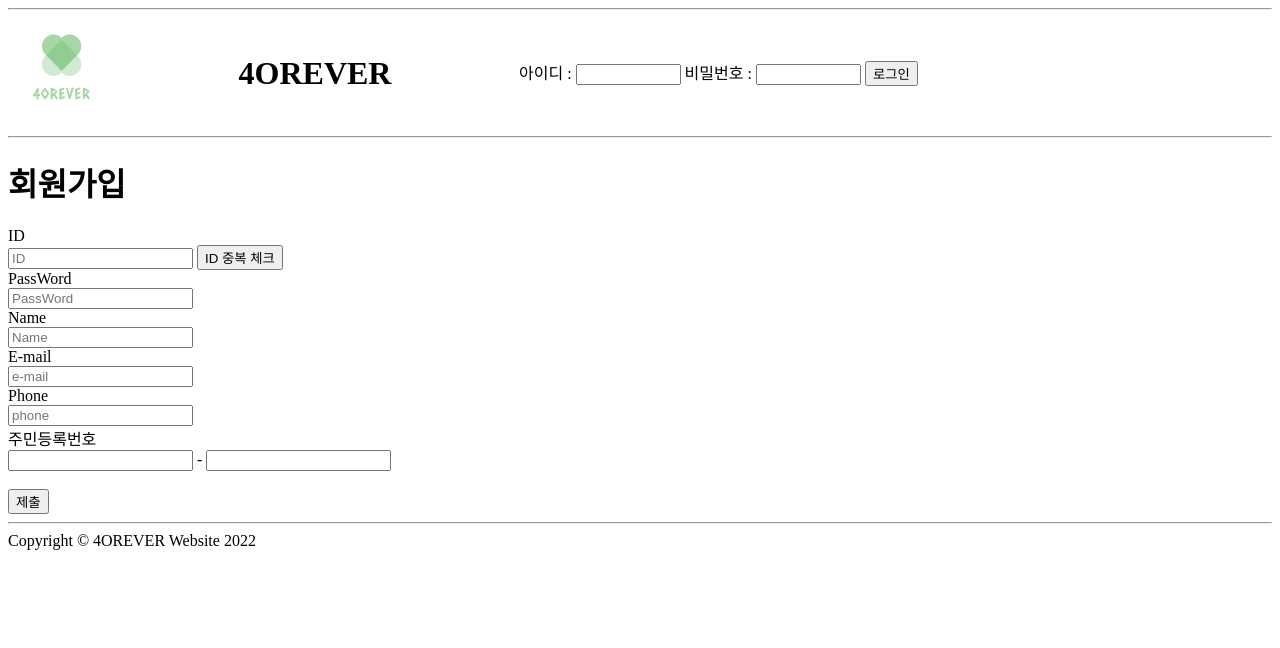
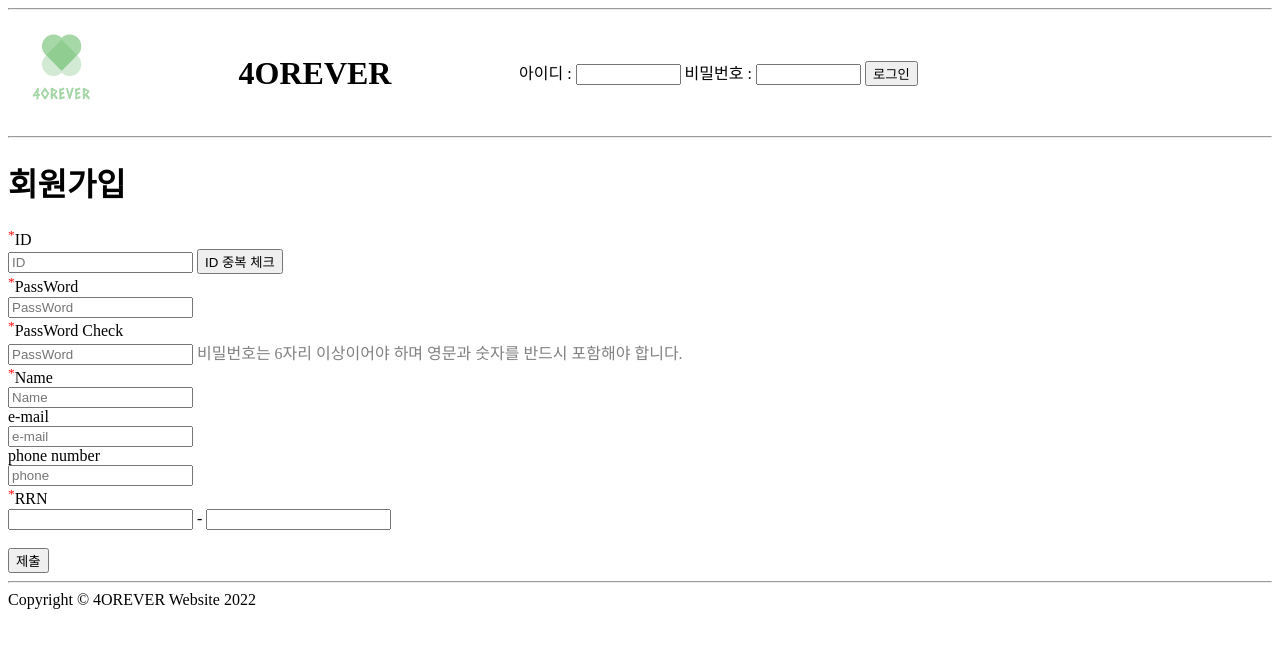
Before and after one commit to ooyniz/4OREVER, a Java web app: page /mem_views/mem_join.jsp in a window 1280 px wide. Shown: the top 648 px of the page. Run offline with Tomcat 11, a stand-in JSP engine, Linux system fonts and the light colour scheme.

Commit message:
[Design] 회원 가입 수정

```diff
--- a/P01_MEMBER/src/main/webapp/mem_views/mem_join.jsp
+++ b/P01_MEMBER/src/main/webapp/mem_views/mem_join.jsp
@@ -6,54 +6,69 @@
 <meta charset="UTF-8">
 <title>4OREVER :: 회원가입</title>
 <style>
-
+#important {
+	color: red;
+}
 </style>
-
-</head>
 <body>
-	<% //parameter
+	<%
+	//parameter
 	/**
-	* @param userID 로그인하는 유저 아이디 from join.jsp
-	* @param userPW 로그인하는 유저 비밀번호 from join.jsp
-	* @param userName 로그인하는 유저 이름 from join.jsp
-	* @param userMail 로그인하는 유저 이메일 from join.jsp
-	* @param userPhone 로그인하는 유저 전화번호 from join.jsp
-	* @param userRRN 로그인하는 유저 주민등록번호 from join.jsp
+	* @param userID 로그인하는 유저 아이디 to member_dao.jsp
+	* @param userPW 로그인하는 유저 비밀번호 to member_dao.jsp
+	* @param userName 로그인하는 유저 이름 to member_dao.jsp
+	* @param userMail 로그인하는 유저 이메일 to member_dao.jsp
+	* @param userPhone 로그인하는 유저 전화번호 to member_dao.jsp
+	* @param userRRN 로그인하는 유저 주민등록번호 to member_dao.jsp
 	* @return
 	*/
-	 %>
+	%>
 	<hr>
-	<!-- Start of header -->
-	<%@ include file="../header.jsp"%>
-	<!-- End of header -->
+	<!-- header 시작 -->
+	<header>
+		<!-- include file="../header.jsp" 시작 -->
+		<%@ include file="../header.jsp"%>
+		<!-- include file="../header.jsp" 끝 -->
 
-	<!-- Start of nav -->
-	<nav>
+	</header>
+	<!-- header 끝 -->
 
-	</nav>
-	<!-- End of nav -->
+	<!-- nav 시작 -->
+	<nav></nav>
+	<!-- nav 끝 -->
+
 	<h1>회원가입</h1>
-	<form method="post" action="./member_dao.jsp">
-		<label>ID</label><br>
-		<input type="text" placeholder = "ID" name="userID" maxlength = "20">
-		<input type="submit" value= "ID 중복 체크"><br>
-		<label>PassWord</label><br>
-		<input type="password" placeholder = "PassWord" name="userPW" maxlength = "20"><br>
-		<label>Name</label><br>
-		<input type="text" placeholder = "Name" name="userName" maxlength = "20"><br>
-		<label>E-mail</label><br>
-		<input type="email" placeholder = "e-mail" name="userMail" maxlength = "20"><br>
-		<label>Phone</label><br>
-		<input type="text" placeholder = "phone" name="userPhone" maxlength = "20"><br>
-		<label>주민등록번호</label><br>
-		<input type="text" name="userRRN" maxlength = "20"> -
-		<input type="password" name="userRRN" maxlength = "20"><br><br>
-		<input type="button" value= "제출"><br>
-	</form>
 
+	<!-- 회원가입 시작 -->
+	<div>
+		<form method="post" action="./member_dao.jsp">
+			<sup id="important">*</sup>ID<br> <input type="text"
+				placeholder="ID" name="userID" maxlength="20"> <input
+				type="submit" value="ID 중복 체크"><br> <sup id="important">*</sup>PassWord<br>
+			<input type="password" placeholder="PassWord" name="userPW"
+				maxlength="20"><br> <sup id="important">*</sup>PassWord
+			Check<br> <input type="password" placeholder="PassWord"
+				name="userPW" maxlength="20"> <span style="color: gray">비밀번호는
+				6자리 이상이어야 하며 영문과 숫자를 반드시 포함해야 합니다. </span> <br> <sup id="important">*</sup>Name<br>
+			<input type="text" placeholder="Name" name="userName" maxlength="20"><br>
+			e-mail<br> <input type="email" placeholder="e-mail"
+				name="userMail" maxlength="20"><br> phone number<br>
+			<input type="text" placeholder="phone" name="userPhone"
+				maxlength="20"><br> <sup id="important">*</sup>RRN<br>
+			<input type="text" name="userRRN" maxlength="20"> - <input
+				type="password" name="userRRN" maxlength="20"><br> <br>
+			<input type="hidden" name="actionType" value="JOIN"> <input
+				type="submit" value="제출"><br>
+		</form>
+	</div>
+	<!-- 회원가입 끝 -->
 
-	<!-- Start of footer -->
-	<%@ include file="../footer.jsp"%>
-	<!-- End of footer -->
+	<!-- footer 시작 -->
+	<footer>
+		<!-- include file="../footer.jsp" -->
+		<%@ include file="../footer.jsp"%>
+		<!-- include file="../footer.jsp" -->
+	</footer>
+	<!-- footer 끝 -->
 </body>
 </html>
```
